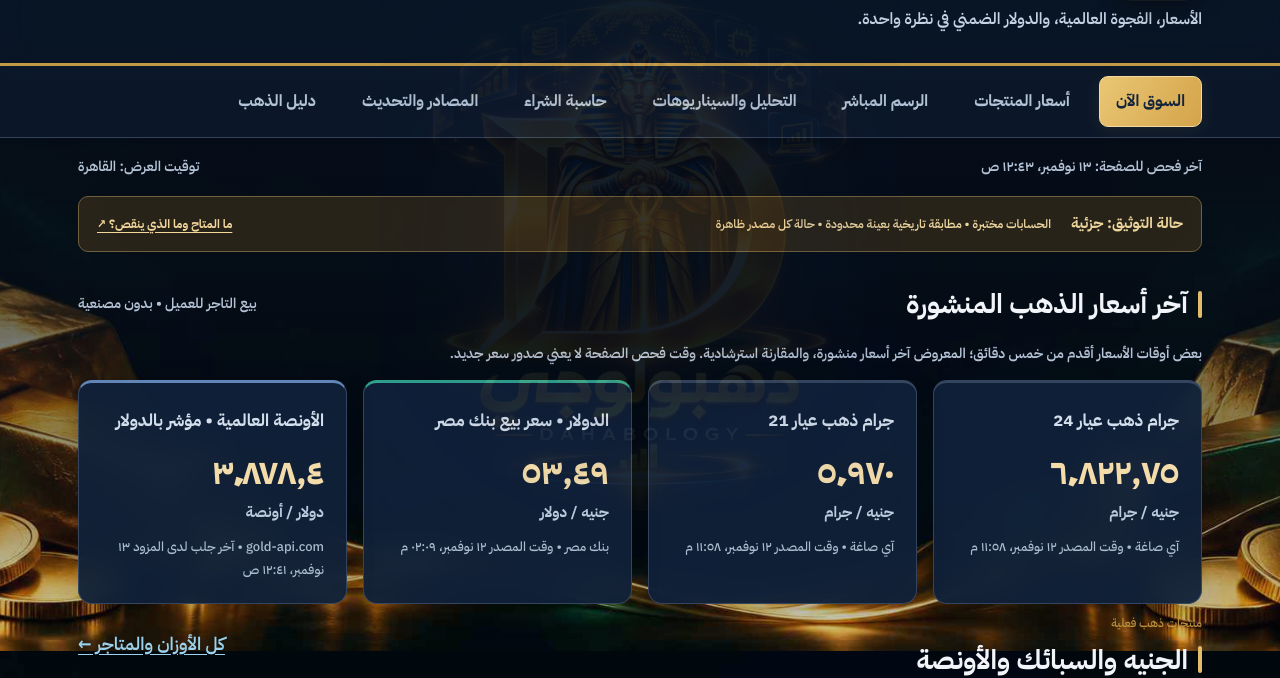
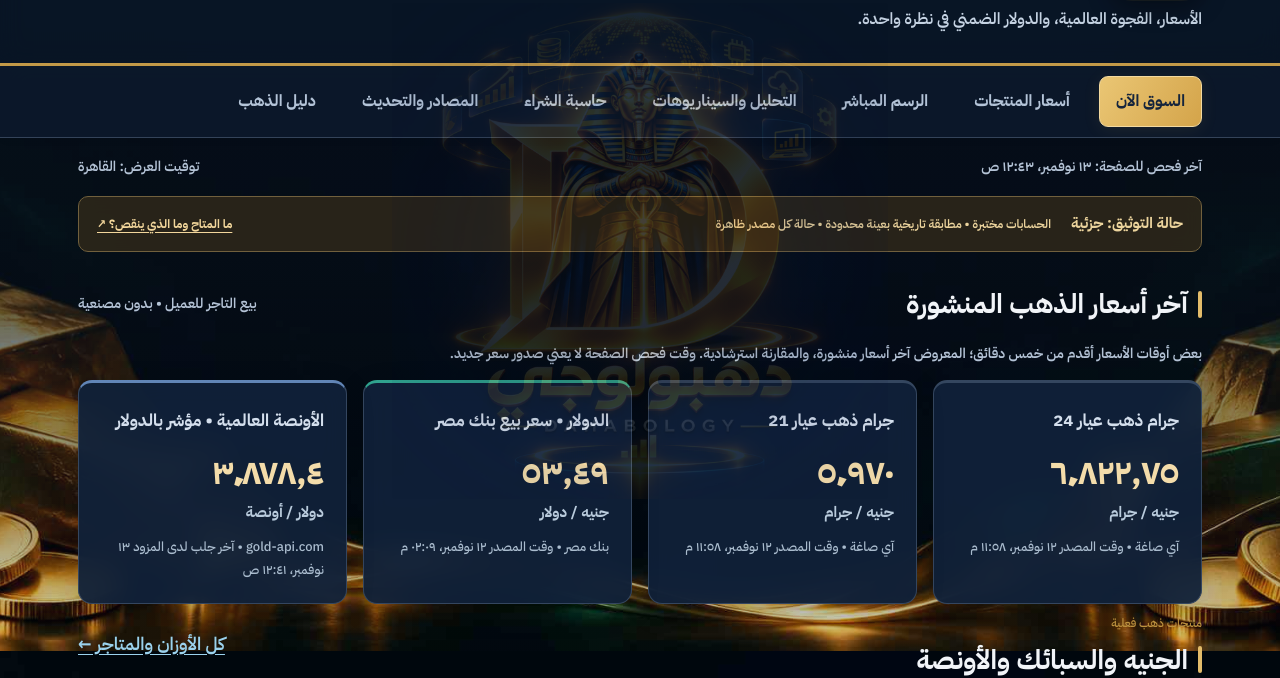
Before and after one commit to ahmedmah1989/gold-board, a plain HTML site: page index.html in a window 1280 px wide. Shown: the part 149-827 px from the top of the page. Drawn offline with Linux system fonts and the light colour scheme; no server answers.

Commit message:
Show fixed responsive watermark over all dashboard tabs and cards

```diff
--- a/design.css
+++ b/design.css
@@ -95,3 +95,25 @@ body > .dahabology-viewport-watermark img{
  body > .dahabology-viewport-watermark img{max-width:82vw!important;max-height:52dvh!important;opacity:.05!important}
 }
 @media print{body > .dahabology-viewport-watermark{display:none!important}}
+
+/* Consistent site-wide watermark across every tab (market, live, analysis,
+   calculator, products, sources, guide), including opaque cards. */
+body > .dahabology-viewport-watermark{
+ position:fixed!important;inset:0!important;
+ width:100%!important;height:100vh!important;height:100dvh!important;
+ z-index:2147483000!important;pointer-events:none!important;
+ display:grid!important;place-items:center!important;
+ visibility:visible!important;opacity:1!important;
+}
+body > .dahabology-viewport-watermark img{
+ width:min(52vw,520px)!important;height:auto!important;
+ max-width:calc(100vw - 32px)!important;max-height:62vh!important;max-height:62dvh!important;
+ opacity:.13!important;mix-blend-mode:normal!important;
+}
+@media(min-width:601px) and (max-width:1024px){
+ body > .dahabology-viewport-watermark img{width:62vw!important;max-height:58dvh!important;opacity:.11!important}
+}
+@media(max-width:600px){
+ body > .dahabology-viewport-watermark img{width:80vw!important;max-height:50dvh!important;opacity:.09!important}
+}
+@media print{body > .dahabology-viewport-watermark{display:none!important}}
```
